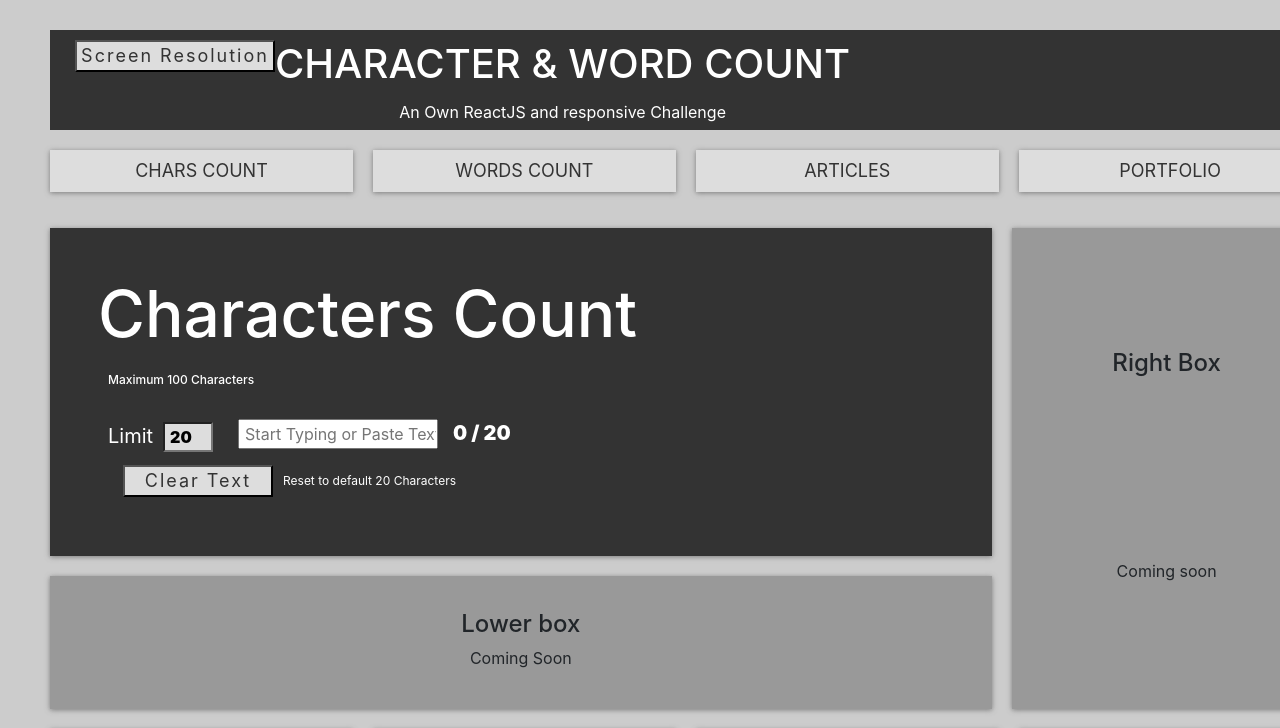
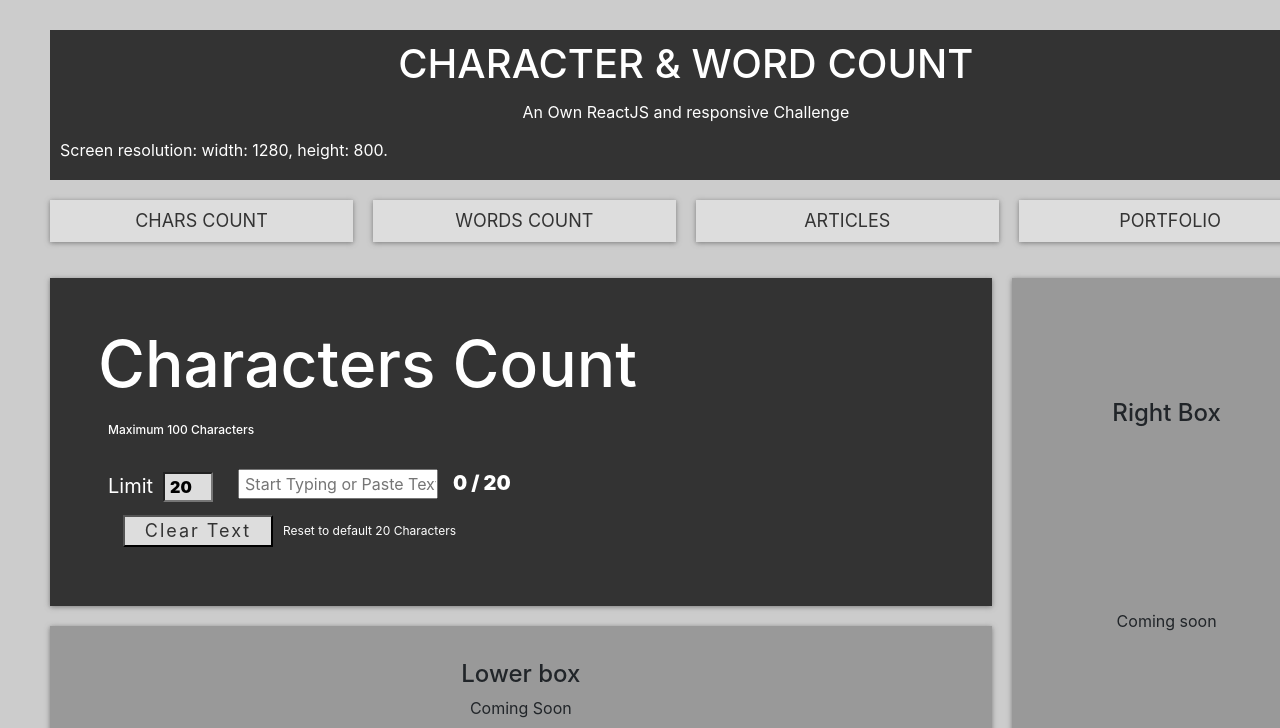
Before and after one commit to ericrkock/Character-Count, a React app: page / in a window 1280 px wide. Shown: the top 728 px of the page. Built offline with nearby package versions, Linux system fonts and the light colour scheme.

Commit message:
Screen resolution update

```diff
--- a/src/ScreenRes.js
+++ /dev/null
@@ -1,13 +0,0 @@
-import React from 'react';
-
-class ScreenRes extends React.Component {
-   render() {
-      return (
-         <div id="screen-res">
-            <button className="button" style={{width: "200px"}} onClick={this.props.clicked}>{this.props.name}</button>
-         </div>
-      );
-   }
-}
-
-export default ScreenRes;
--- a/src/components/words/WordCount.js
+++ b/src/components/words/WordCount.js
@@ -33,15 +33,17 @@ class WordCount extends React.Component {
       this.setState({ boxvalue: event.target.value });
       var maximum = this.state.maxwords;
       var boxLength3 = event.target.value;
-      if (maximum == "" || boxLength3.split(" ").length <= parseInt(maximum)) {
+      if (maximum === "" || boxLength3.split(" ").length < parseInt(maximum)) {
 
          boxLength3 = boxLength3.replace(/(^\s*)|(\s*$)/gi, "");
          boxLength3 = boxLength3.replace(/[ ]{2,}/gi, " ");
          boxLength3 = boxLength3.replace(/\n /, "\n");
 
          this.setState({ totalwords: boxLength3.split(" ").length + " words" });
-      } else {
-         this.setState({ totalwords: "Too many words" });
+      } else if (boxLength3.split(" ").length === parseInt(maximum)) {
+         this.setState({ totalwords: "Limit reached!" });
+      } else if (boxLength3.split(" ").length > parseInt(maximum)) {
+         this.setState({ totalwords: "Limit reached - Too many words!" });
       }
       //if (maximum == 0) {
       //   document.getElementById("wordNum").innerHTML = boxLength3.split(" ").length + " words";
--- a/src/index.css
+++ b/src/index.css
@@ -68,6 +68,7 @@ a:link, a:visited, a:hover {
 
 #screen-res {
   color: var(--light);
+  padding-left: 10px;
 }
 
 /* Page CSS */
@@ -77,9 +78,9 @@ a:link, a:visited, a:hover {
 }
 
 .header {
-  display: flex;
+  display: block;
   width: 100%;
-  height: 100px;
+  height: 150px;
   background: var(--dark);
 }
 
--- a/src/index.js
+++ b/src/index.js
@@ -2,7 +2,6 @@ import React from "react";
 import ReactDOM from "react-dom";
 import "./index.css";
 
-import ScreenRes from './ScreenRes';
 import Navigation from './Navigation';
 import CharacterCount from "./components/characters/CharacterCount";
 import WordCount from "./components/words/WordCount";
@@ -29,7 +28,6 @@ class App extends React.Component {
   }
 
   screenRes = () => {
-    console.log("ScreenRes evoked");
     var w = window.innerWidth
       || document.documentElement.clientWidth
       || document.body.clientWidth;
@@ -39,24 +37,21 @@ class App extends React.Component {
       || document.body.clientHeight;
 
     var x = document.getElementById("screen-res");
-    x.innerHTML = " width: " + w + ", height: " + h + ".";
+    x.innerHTML = "Screen resolution: width: " + w + ", height: " + h + ".";
   }
 
+  componentDidMount() {
+    this.screenRes()
+  }
 
   render() {
     return (
       <div>
         <div className="wrapper">
           <div className="header">
-             <ScreenRes
-              name={"Screen Resolution"}
-              clicked={this.screenRes}
-            />
-            <div>
             <h1>CHARACTER & WORD COUNT</h1>
             <p>An Own ReactJS and responsive Challenge</p>
-            </div>
-
+            <div id="screen-res"></div>
           </div>
 
           <Navigation />
@@ -87,7 +82,7 @@ class App extends React.Component {
 
           <div className="footer">
             <span>
-              Presented by Eric R. Kock - Aug. 2019 |
+              Presented by Eric R. Kock - Sep. 2019 |
             <a href="https://about.me/erickock" rel="noopener noreferrer" target="_blank">{" "}About Me</a>{" "}-
             <a href="https://codepen.io/EricRKock/" rel="noopener noreferrer" target="_blank">{" "}CodePen{" "}</a>{" "}-
             <a href="https://github.com/ericrkock/" rel="noopener noreferrer" target="_blank">{" "}GitHub
```
Also changed, not shown: public/index.html (+7 -2 lines). Lines whose indentation alone changed are shown as unchanged.
